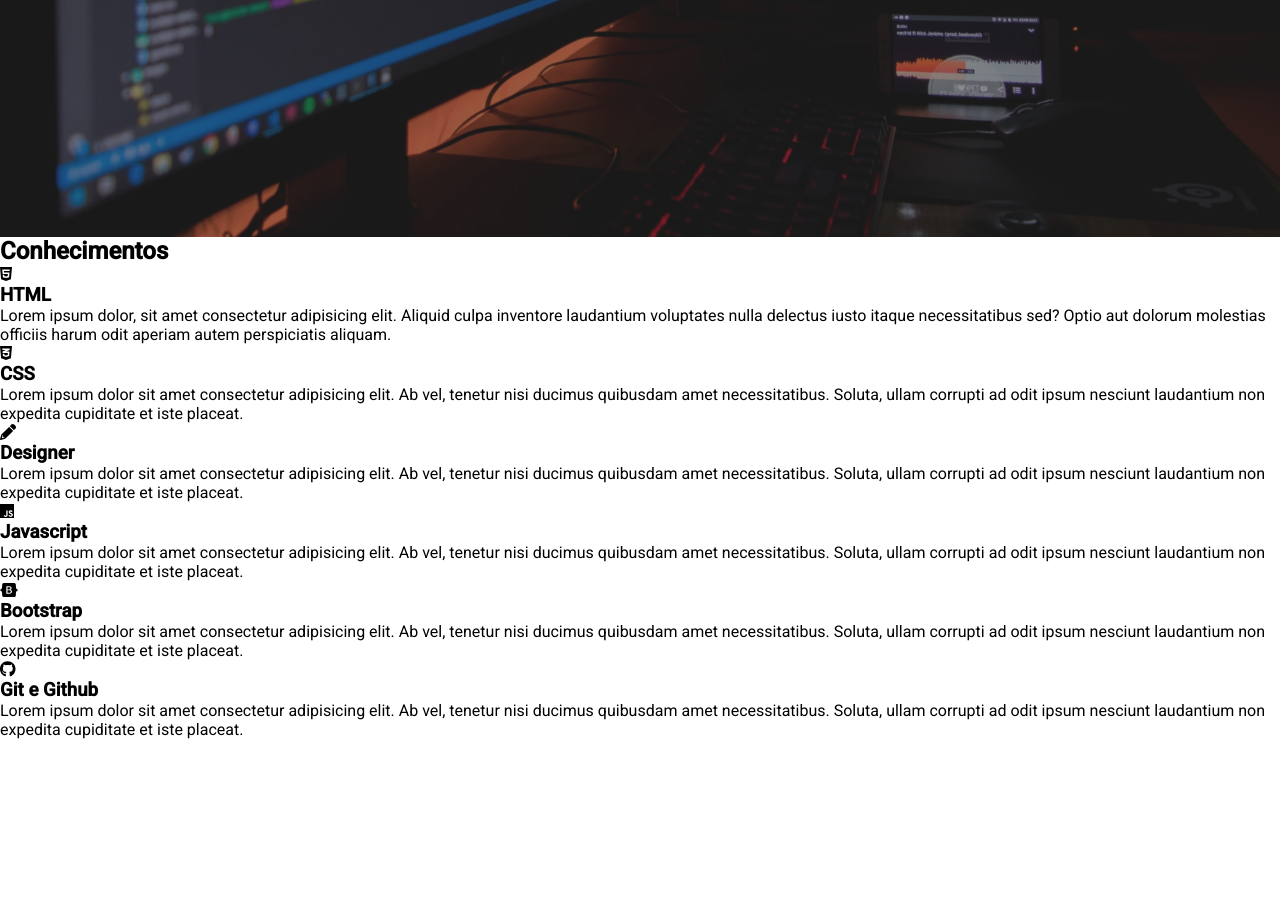
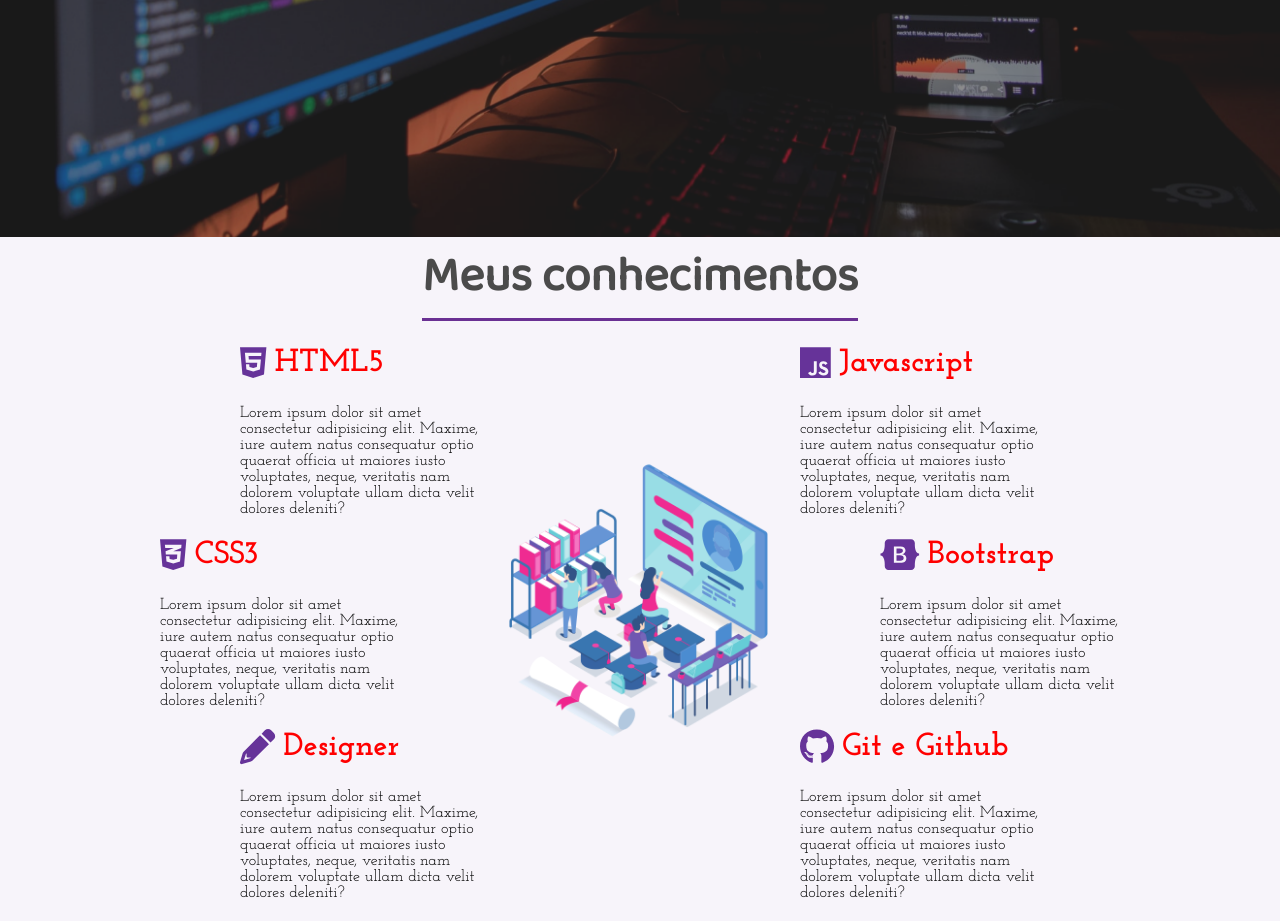
Before and after one commit to DirceuAlmei/repositorio, a Django app: page / in a window 1280 px wide. Shown: the part 563-1484 px from the top of the page. Before the commit the page ends 1302 px from the top, so only its background shows below. Run offline with Django 4.2, Linux system fonts and the light colour scheme; some libraries are stand-ins or nearby versions.

Commit message:
Sessão de conhecimentos

```diff
--- a/aestudos/bestudos/templates/bestudos/estudos.html
+++ b/aestudos/bestudos/templates/bestudos/estudos.html
@@ -54,12 +54,77 @@
             </div>
         </aside>
 
-        <!-- início conteúdos -->
         <section class="sessao-conhecimentos">
             <div class="sessao-header">
-                <h1>Conhecimentos</h1>
+                <h1>Meus conhecimentos</h1>
             </div>
             <div class="conhecimentos">
+                <div class="conhecimento" style="grid-column: 4/7; grid-row: 1/2;">
+                    <div class="conhecimento-header">
+                        <i  class="icone fab fa-html5"></i>
+                        <h3>HTML5</h3>
+                    </div>
+                    <div class="conhecimento-texto">
+                        <p>Lorem ipsum dolor sit amet consectetur adipisicing elit. Maxime, iure autem natus consequatur optio quaerat officia ut maiores iusto voluptates, neque, veritatis nam dolorem voluptate ullam dicta velit dolores deleniti?</p>
+                    </div>
+                </div>
+                <div class="conhecimento">
+                    <div class="conhecimento-header">
+                        <i class="icone fab fa-css3-alt"></i>
+                        <h3>CSS3</h3>
+                    </div>
+                    <div class="conhecimento-texto">
+                        <p>Lorem ipsum dolor sit amet consectetur adipisicing elit. Maxime, iure autem natus consequatur optio quaerat officia ut maiores iusto voluptates, neque, veritatis nam dolorem voluptate ullam dicta velit dolores deleniti?</p>
+                    </div>
+                </div>
+                <div class="conhecimento">
+                    <div class="conhecimento-header">
+                        <i class="icone fas fa-pencil-alt"></i>
+                        <h3>Designer</h3>
+                    </div>
+                    <div class="conhecimento-texto">
+                        <p>Lorem ipsum dolor sit amet consectetur adipisicing elit. Maxime, iure autem natus consequatur optio quaerat officia ut maiores iusto voluptates, neque, veritatis nam dolorem voluptate ullam dicta velit dolores deleniti?</p>
+                    </div>
+                </div>
+                <div class="conhecimento">
+                    <div class="conhecimento-header">
+                        <i class="icone fab fa-js"></i>
+                        <h3>Javascript</h3>
+                    </div>
+                    <div class="conhecimento-texto">
+                        <p>Lorem ipsum dolor sit amet consectetur adipisicing elit. Maxime, iure autem natus consequatur optio quaerat officia ut maiores iusto voluptates, neque, veritatis nam dolorem voluptate ullam dicta velit dolores deleniti?</p>
+                    </div>
+                </div>
+                <div class="conhecimento">
+                    <div class="conhecimento-header">
+                        <i class="icone fab fa-bootstrap"></i>
+                        <h3>Bootstrap</h3>
+                    </div>
+                    <div class="conhecimento-texto">
+                        <p>Lorem ipsum dolor sit amet consectetur adipisicing elit. Maxime, iure autem natus consequatur optio quaerat officia ut maiores iusto voluptates, neque, veritatis nam dolorem voluptate ullam dicta velit dolores deleniti?</p>
+                    </div>
+                </div>
+                <div class="conhecimento">
+                    <div class="conhecimento-header">
+                        <i class="icone fab fa-github"></i>
+                        <h3>Git e Github</h3>
+                    </div>
+                    <div class="conhecimento-texto">
+                        <p>Lorem ipsum dolor sit amet consectetur adipisicing elit. Maxime, iure autem natus consequatur optio quaerat officia ut maiores iusto voluptates, neque, veritatis nam dolorem voluptate ullam dicta velit dolores deleniti?</p>
+                    </div>
+                </div>
+                <div class="imagem">
+                    <img src="{% static 'img/conhecimentos.png'%}" alt="">
+                </div>
+            </div>
+        </section>
+        <!-- início conteúdos -->
+        <!-- <section class="sessao-conhecimentos">
+            <div class="sessao-header">
+                <h1>Conhecimentos</h1>
+            </div> -->
+
+            <!-- <div class="conhecimentos">
                 <div class="conhecimento">
                     <div class="conhecimento-header">
                         <i class="fab fa-html5"></i>
@@ -68,9 +133,9 @@
                     <div class="conhecimento-text">
                         <p>Lorem ipsum dolor, sit amet consectetur adipisicing elit. Aliquid culpa inventore laudantium voluptates nulla delectus iusto itaque necessitatibus sed? Optio aut dolorum molestias officiis harum odit aperiam autem perspiciatis aliquam.</p>
                     </div>
-                </div>
+                </div> -->
 
-                <div class="conhecimento">
+                <!-- <div class="conhecimento">
                     <div class="conhecimento-header">
                         <i class="fab fa-css3-alt "></i>
                         <h3>CSS</h3>
@@ -117,11 +182,9 @@
                     <div class="conhecimento-text">
                         <p>Lorem ipsum dolor sit amet consectetur adipisicing elit. Ab vel, tenetur nisi ducimus quibusdam amet necessitatibus. Soluta, ullam corrupti ad odit ipsum nesciunt laudantium non expedita cupiditate et iste placeat.</p>
                     </div>
-                </div>
-
-            </div>
-        </section>
-
+                </div>                 -->
+            <!-- </div>
+        </section> -->
     </div>
     <!-- == fim do sidebar == -->
 
--- a/aestudos/static/css/dirceu.css
+++ b/aestudos/static/css/dirceu.css
@@ -262,3 +262,95 @@ header{
     align-items: center;
     border-radius: 50%;
 }
+
+/* == seção gride conhecimentos == */
+.sessao-conhecimentos{
+    background-color: #f7f4fa;
+}
+
+.conhecimentos{
+    display: grid;
+    grid-template-columns: repeat(16, 1fr);
+    grid-template-rows: repeat(6, 6rem);
+}
+
+/* .conhecimento:nth-child(1){
+    grid-column: 4 / 7;
+    grid-row: 1 / 2;
+} */
+
+.conhecimento:nth-child(2){
+    grid-column: 3 / 6;
+    grid-row: 3 / 5;
+}
+.conhecimento:nth-child(3){
+    grid-column: 4 / 7;
+    grid-row: 5 / -1;
+}
+.conhecimento:nth-child(4){
+    grid-column: 11 / 14;
+    grid-row: 1 / 3;
+}
+.conhecimento:nth-child(5){
+    grid-column: 12 / 15;
+    grid-row: 3 / 5;
+}
+.conhecimento:nth-child(6){
+    grid-column: 11 / 14;
+    grid-row: 5 / -1;
+}
+.conhecimento:nth-child(1){
+    grid-column: 4/7;
+    grid-row: 3/5;
+}
+
+.conhecimento-header{
+    color: red;
+    display: flex;
+    gap: 8px;
+    width: 100%;
+}
+/* === imagem === */
+.imagem{
+    grid-column: 7/11;
+    grid-row: 2/6;
+    width: 100%;
+}
+.imagem img{
+    object-fit: cover;
+    width: 100%;
+}
+
+/* === seção header conhecimentos === */
+.sessao-header{
+    display: flex;
+    align-items: center;
+    justify-content: center;
+}
+.sessao-header h1{
+    font-family: var(--font-primary);
+    font-size: 3rem;
+    color: #4b4b4b;
+    border-bottom: solid 3px #6a3093;
+    margin-bottom: 1.5rem;
+}
+
+/* === conhecimento header === */
+.conhecimento-header{
+    display: flex;
+    align-items: center;
+    color: #4b4b4b;
+}
+.conhecimento-header .icone{ /* a classe icone está substituindo o i */
+    font-size: 2.2rem;
+    color: rebeccapurple;
+}
+.conhecimento-header h3{
+    font-family: var(--font-secundary);
+    font-size: 2rem;
+    color: red;
+}
+.conhecimento-texto p{
+    margin-top: 25px;
+    font-family: var(--font-secundary);
+}
```
Also changed, not shown: README.md.
